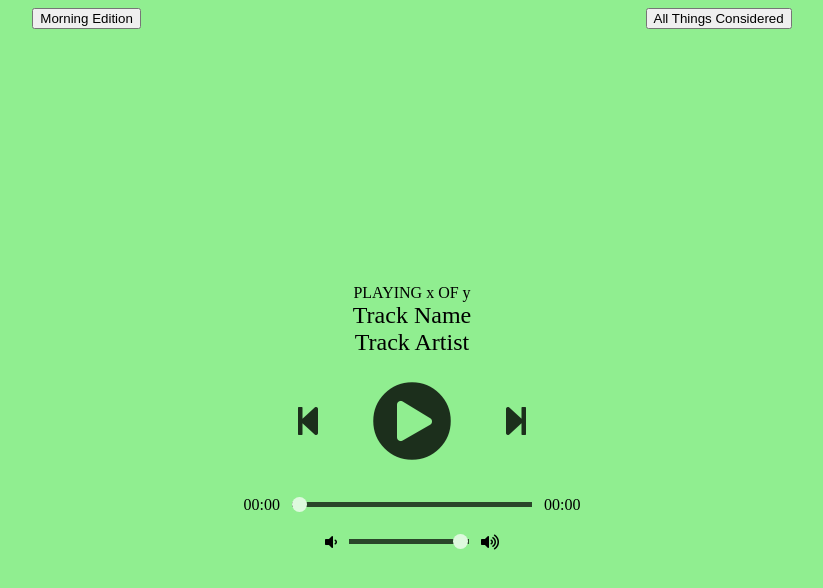
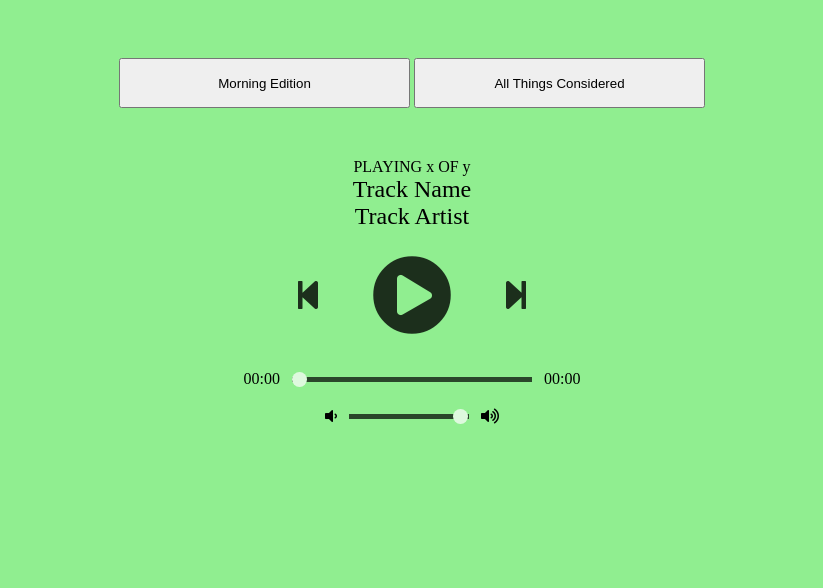
Before and after one commit to hgross4/hgross4.github.io, a plain HTML site: page index.html in a window 1280 px wide. Shown: the whole page, without its empty margins (228-1051 px from the left). Drawn offline with Linux system fonts and the light colour scheme.

Commit message:
Better button sizes and overall spacing

```diff
--- a/getStoryUrls.js
+++ b/getStoryUrls.js
@@ -39,6 +39,5 @@
             console.log(e);
         }
     }
-    console.log(track_list);
     loadTrack(track_index);
 }
--- a/index.html
+++ b/index.html
@@ -11,7 +11,7 @@
   <link rel="stylesheet" type="text/css" href="style.css">
 </head>
 <body>
-  <div class="buttons">
+  <div class="get-stories-buttons">
     <button onclick="getStoryUrls(3)">Morning Edition</button>
     <button onclick="getStoryUrls(2)">All Things Considered</button>
   </div>
@@ -21,7 +21,7 @@
       <div class="track-name">Track Name</div>
       <div class="track-artist">Track Artist</div>
     </div>
-    <div class="buttons">
+    <div class="player-buttons">
       <div class="prev-track" onclick="prevTrack()"><i class="fa fa-step-backward fa-2x"></i></div>
       <div class="playpause-track" onclick="playpauseTrack()"><i class="fa fa-play-circle fa-5x"></i></div>
       <div class="next-track" onclick="nextTrack()"><i class="fa fa-step-forward fa-2x"></i></div>
--- a/style.css
+++ b/style.css
@@ -6,7 +6,6 @@
 }
 
 .player {
-  height: 95vh;
   display: flex;
   align-items: center;
   flex-direction: column;
@@ -18,7 +17,6 @@
   align-items: center;
   flex-direction: column;
   justify-content: center;
-  margin-top: 25px;
 }
 
 .track-art {
@@ -42,15 +40,21 @@
   font-size: 1.5rem;
 }
 
-.buttons {
+.get-stories-buttons {
+  padding: 50px;
+  text-align: center;
+}
+
+.player-buttons {
   display: flex;
   flex-direction: row;
   align-items: center;
 }
 
 button {
-  margin:0 auto;
-  display:block;
+  display:inline-block;
+  width: 25%;
+  height: 50px;
 }
 
 .playpause-track, .prev-track, .next-track {
```
